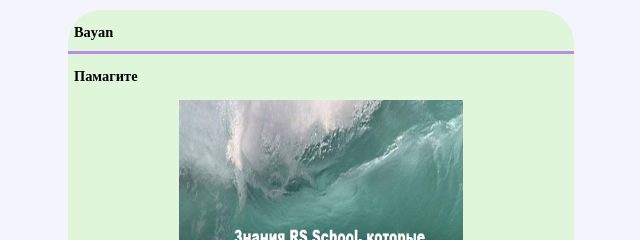
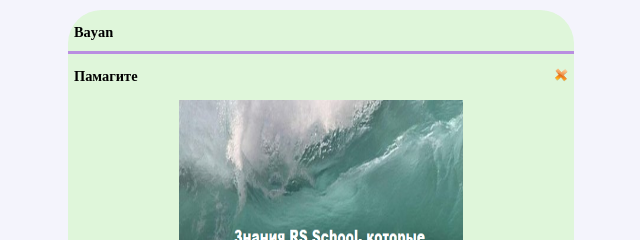
Before and after one commit to Kristalik8/cssBayan, a plain HTML site: page cssBayan/index.html in a window 1280 px wide. Shown: the top 240 px of the page, 319-959 px from the left. Drawn offline with Linux system fonts and the light colour scheme.

Commit message:
fix:made to plus save when you check (Tue Mar 14 14:47:25     2023)

```diff
--- a/cssBayan/style.css
+++ b/cssBayan/style.css
@@ -117,7 +117,7 @@ hr {
     transition: 1s ease-out;
 }
 
-.ac_inp:checked .plus {
+.ac_inp:checked ~ label .plus {
     transform: rotate(50deg);
     opacity: 90%;
     transition: 1s ease-out;
```
